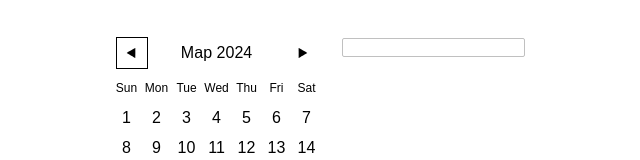
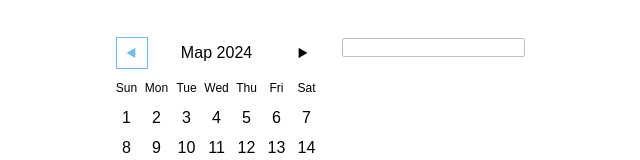
Before and after one commit to starik061/working-hands-vue, a Vue app: page / in a window 1280 px wide. In both pictures the pointer is over the element 453 px from the left and 53 px from the top of the page. Shown: the top 160 px of the page, without its empty margins (322-962 px from the left). Built offline with nearby package versions, Linux system fonts and the light colour scheme.

Commit message:
little css fix

```diff
--- a/src/App.vue
+++ b/src/App.vue
@@ -80,10 +80,12 @@ export default {
   align-items: center;
   width: 30px;
   height: 30px;
+  fill: #000000;
 
   &:hover {
     cursor: pointer;
-    outline: 1px solid black;
+    outline: 1px solid rgb(115, 188, 233);
+    fill: rgb(115, 188, 233)
   }
 }
 
@@ -128,7 +130,7 @@ export default {
 
   &:hover {
     cursor: pointer;
-    outline: 1px solid black;
+    outline: 1px solid rgb(115, 188, 233);
   }
 
   &.week {
--- a/src/components/icons/NextArrowIcon.vue
+++ b/src/components/icons/NextArrowIcon.vue
@@ -2,7 +2,7 @@
     <svg version="1.0" xmlns="http://www.w3.org/2000/svg" width="10" height="10" viewBox="0 0 512.000000 512.000000"
         preserveAspectRatio="xMidYMid meet">
 
-        <g transform="translate(0.000000,512.000000) scale(0.100000,-0.100000)" fill="#000000" stroke="none">
+        <g transform="translate(0.000000,512.000000) scale(0.100000,-0.100000)">
             <path d="M388 5103 c-57 -36 -53 135 -53 -2543 0 -2040 2 -2481 13 -2502 17
 -31 62 -58 99 -58 36 0 4295 2464 4319 2499 21 30 21 90 1 122 -24 36 -4271
 2493 -4317 2496 -20 2 -46 -4 -62 -14z" />
```
